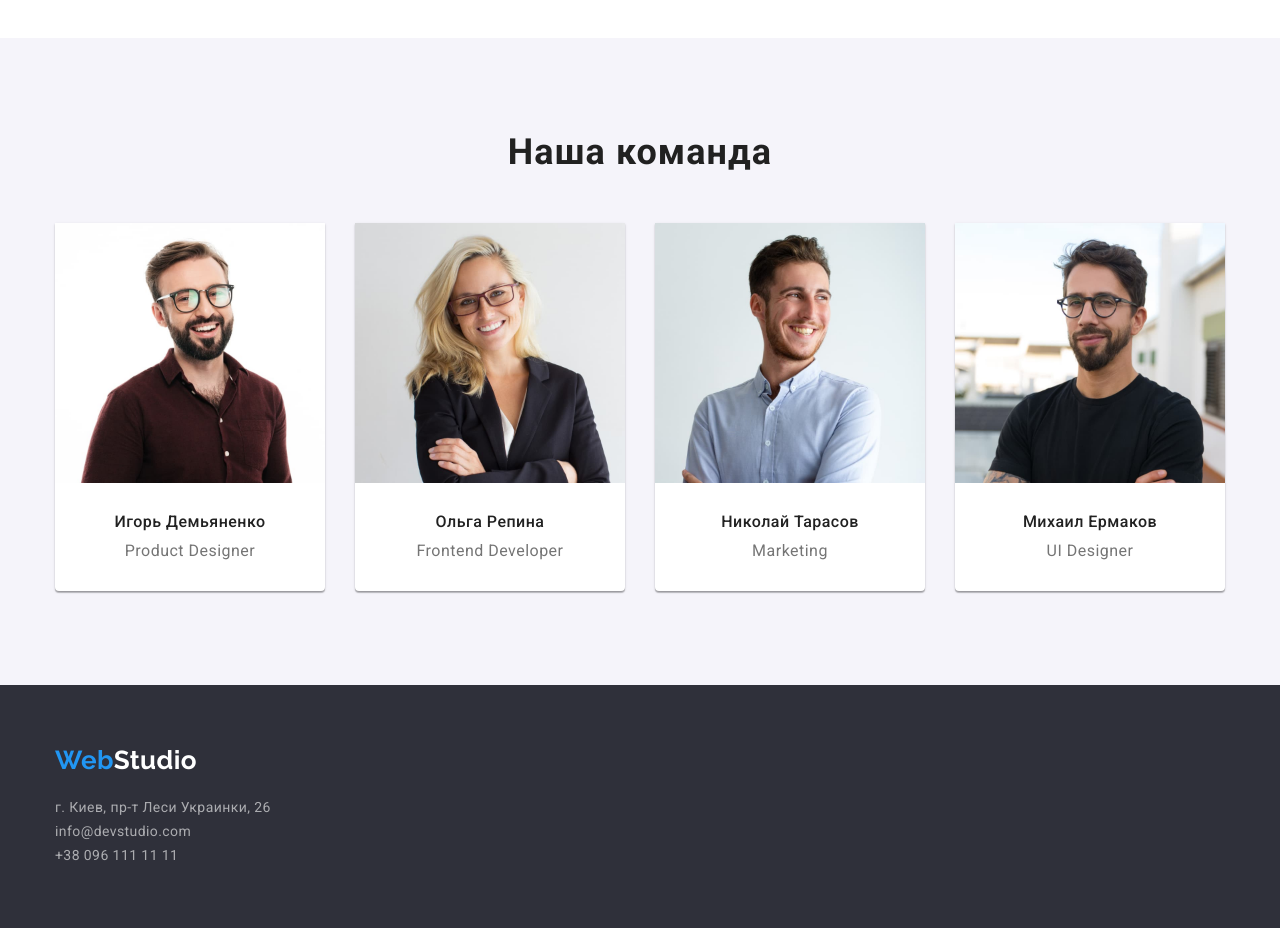
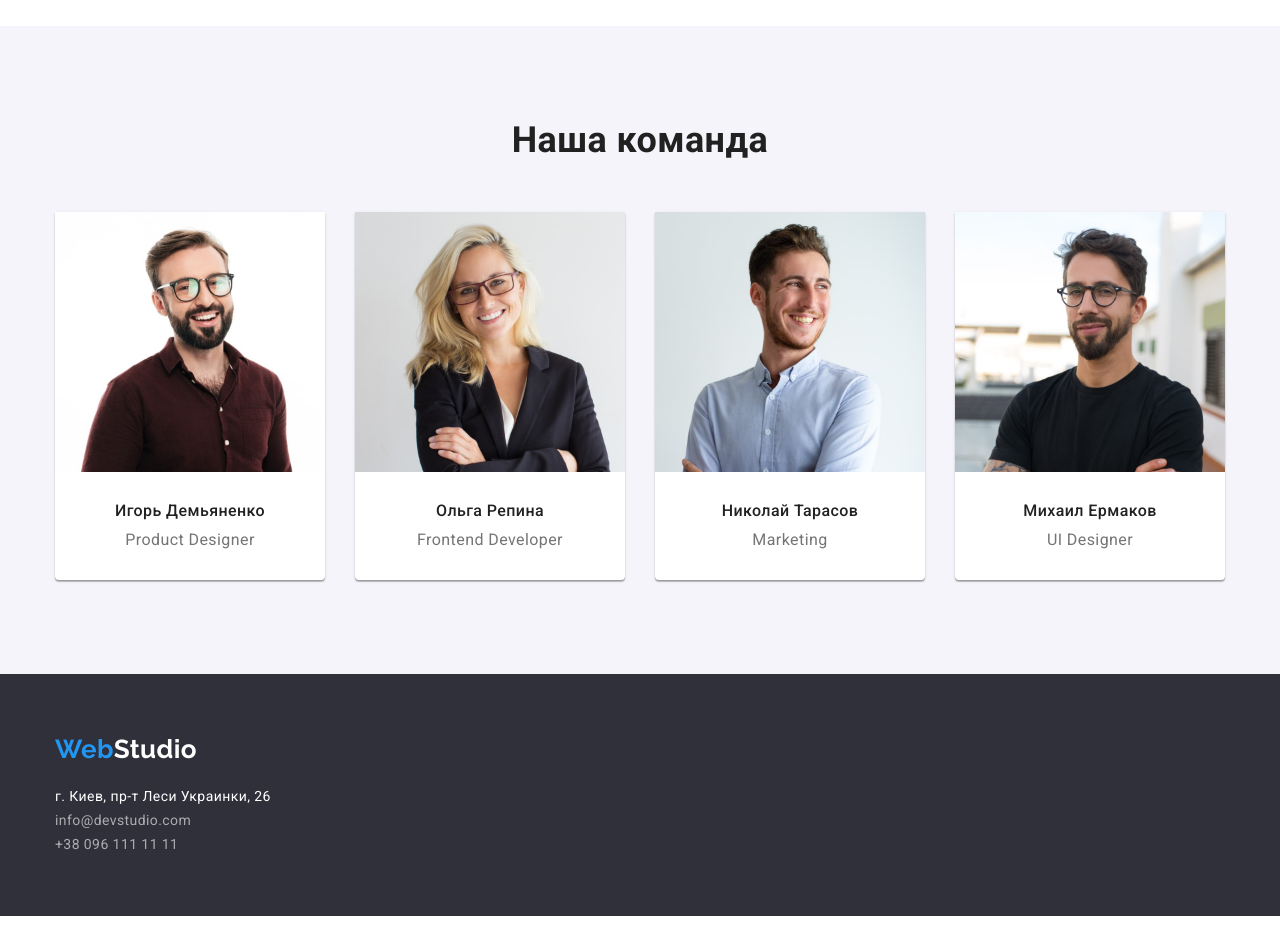
Before and after one commit to AndrewMLion/goit-markup-hw-03, a plain HTML site: page index.html in a window 1280 px wide. Shown: the part 1420-2348 px from the top of the page. Drawn offline with nearby package versions, Linux system fonts and the light colour scheme.

Commit message:
исправления

```diff
--- a/css/styles.css
+++ b/css/styles.css
@@ -172,7 +172,7 @@ img {
   color: var(--background-color);
   font-weight: 900;
   font-size: 44px;
-  line-height: 1.5;
+  line-height: 1.36;
   letter-spacing: 0.06em;
 
   margin-bottom: 30px;
@@ -183,11 +183,12 @@ img {
   color: var(--background-color);
   background-color: var(--accent-color);
   cursor: pointer;
+
   font-weight: 700;
   font-size: 16px;
   letter-spacing: 0.06em;
 
-  line-height: 1.87;
+  line-height: 1.88;
   border-radius: 4px;
   border: none;
   padding: 10px 32px;
@@ -236,6 +237,7 @@ img {
 .doing .section-title {
   font-weight: 700;
   font-size: 36px;
+  line-height: 1.16;
 
   text-align: center;
 }
@@ -262,6 +264,13 @@ flex-basis: calc(100% - 60px/3);
   background-color: var(--second-background-color);
 }
 
+.team .section-title {
+  font-weight: 700;
+  font-size: 36px;
+  text-align: center;
+  line-height: 1.16;
+}
+
 .team .list {
   display: flex;
 
@@ -279,22 +288,11 @@ flex-basis: calc(100% - 60px/3);
   margin-left: 30px;
 }
 
-.team .section-title {
-  font-weight: 700;
-  font-size: 36px;
-  text-align: center;
-  letter-spacing: 0.03em;
-}
-
 .cards-foto {
   background-color: var(--background-color);
   box-shadow: 0px 1px 3px rgba(0, 0, 0, 0.12), 0px 1px 1px rgba(0, 0, 0, 0.14),
     0px 2px 1px rgba(0, 0, 0, 0.2);
   border-radius: 0px 0px 4px 4px;
-}
-
-.foto {
-  /* margin-bottom: 30px; */
 }
 
 .title-foto {
@@ -307,7 +305,6 @@ flex-basis: calc(100% - 60px/3);
   font-size: 16px;
   line-height: 1.18;
   text-align: center;
-  letter-spacing: 0.03em;
 
   margin-bottom: 10px;
 }
@@ -317,16 +314,19 @@ flex-basis: calc(100% - 60px/3);
   font-size: 16px;
   line-height: 1.18;
   text-align: center;
-  letter-spacing: 0.03em;
 }
 
 /* Footer */
 
-.logo.footer {
-  display: block;
+.footer {
   padding-top: 60px;
-  padding-bottom: 20px;
-  margin-right: auto;
+  padding-bottom: 60px;
+}
+
+.logo-footer {
+  display: inline-block;
+
+  margin-bottom: 20px;
 }
 
 .studio {
@@ -335,24 +335,24 @@ flex-basis: calc(100% - 60px/3);
 
 .address {
   display: block;
-  padding-bottom: 60px;
 
   color: var(--background-color);
   font-style: normal;
-  font-weight: 400;
-  font-size: 14px;
+   font-size: 14px;
   line-height: 1.71;
-  letter-spacing: 0.03em;
 }
 
 .address .link {
   color: var(--text-contact-footer);
 }
 
+.link.adr {
+  color: var(--background-color);
+}
+
 .link.adr, .link.mail {
   margin-bottom: 9px;
 }
-
 
 /* PORTFOLIO */
 .header.portfolio {
@@ -385,6 +385,9 @@ flex-basis: calc(100% - 60px/3);
   border: none;
   padding: 6px 22px;
   border-radius: 4px;
+
+  font-weight: 500;
+  line-height: 1.62;
 }
 
 .button.link {
--- a/index.html
+++ b/index.html
@@ -135,7 +135,7 @@
     <!-- Footer -->
     <footer class="footer">
       <div class="container">
-        <a class="logo footer" href="./index.html"><span class="web">Web</span><span class="studio">Studio</span></a>
+        <a class="logo logo-footer" href="./index.html"><span class="web">Web</span><span class="studio">Studio</span></a>
         <address class="address">
           <ul class="list">
             <li>
```
Also changed, not shown: portfolio.html (+1 -3 lines).
